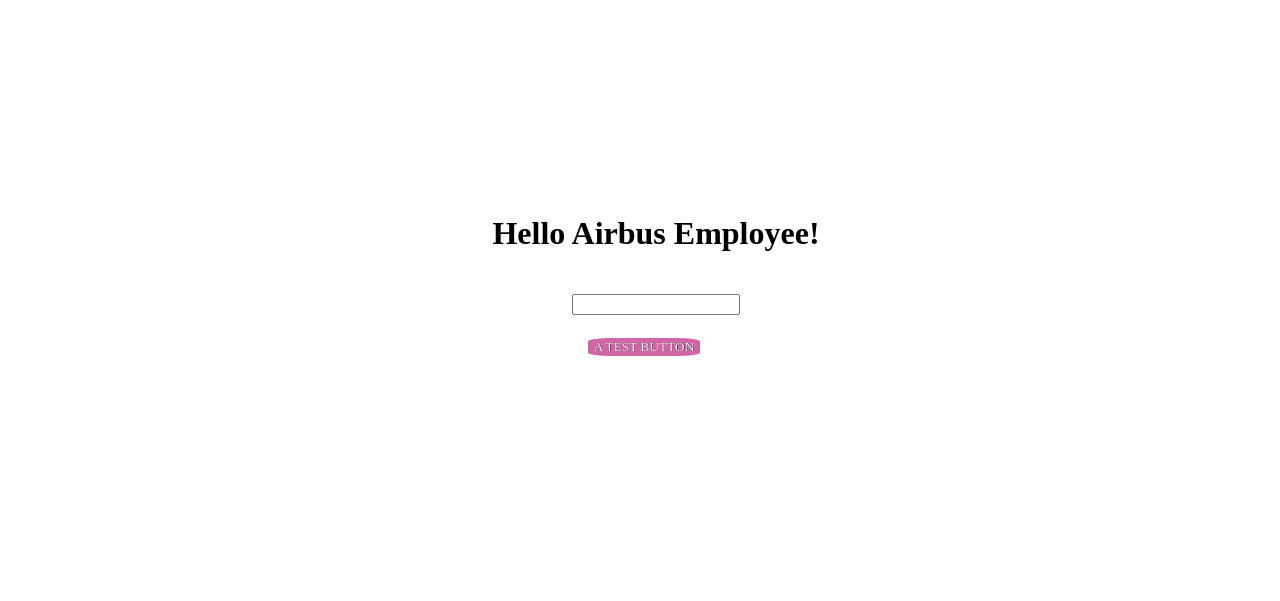
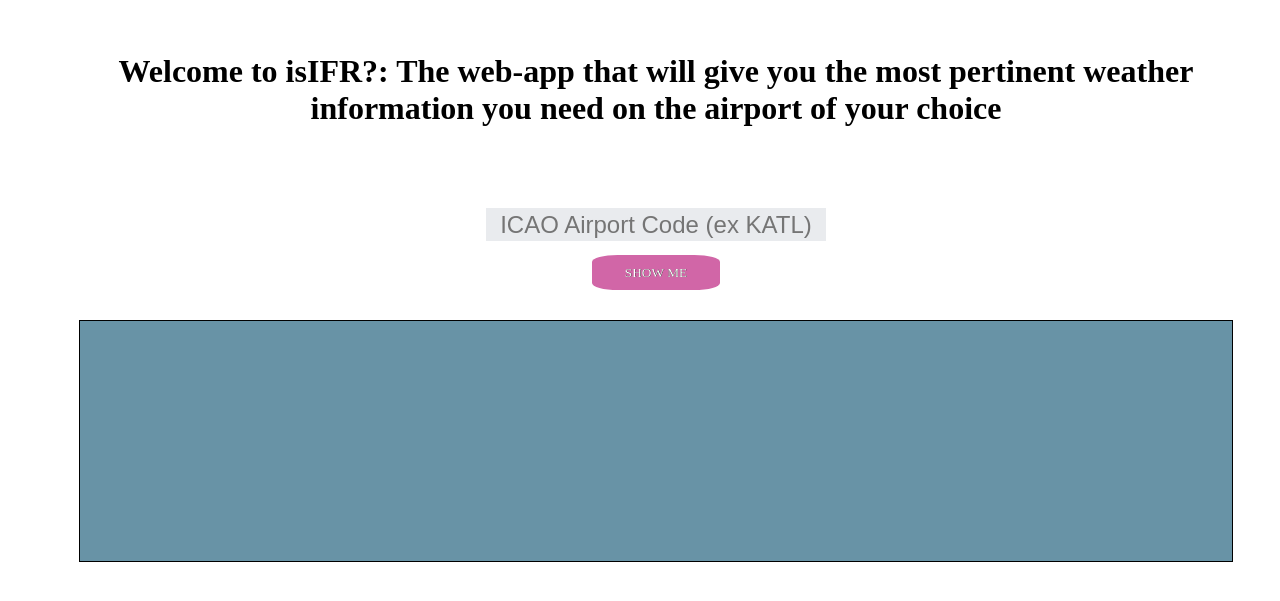
Before and after one commit to stall84/isIFR_v2, a React app: page / in a window 1280 px wide. Shown: the part 111-712 px from the top of the page. Built offline with nearby package versions, Linux system fonts and the light colour scheme; the HTML template or start-up script is replaced by a standard one.

Commit message:
Changed styling of landing page. Sucessfully getting the graphql endpoint through graphiql to return what we want from the rest wrapper

```diff
--- a/package.json
+++ b/package.json
@@ -12,8 +12,10 @@
   "license": "ISC",
   "dependencies": {
     "@material-ui/core": "^4.11.3",
+    "axios": "^0.21.1",
     "ejs": "^3.1.6",
     "express": "^4.17.1",
+    "express-graphql": "^0.12.0",
     "graphql": "^15.5.0",
     "react": "^17.0.1",
     "react-dom": "^17.0.1",
--- a/src/components/pages/components.js
+++ b/src/components/pages/components.js
@@ -17,7 +17,7 @@
     width: 100vw;
 `;
 
-export const FormSection = styled.div`
+export const FormSection = styled.form`
     display: flex;
     flex-direction: column;
     justify-content: center;
@@ -28,7 +28,12 @@
 `;
 
 export const TextInput = styled.input`
-    width: 12em;
+    text-align: center;
+    font-size: 1.5em;
+    width: 14em;
+    height: 2rem;
+    background-color: #E9EBEE;
+    border: .25px black;
 
 `;
 
@@ -41,20 +46,36 @@
 `;
 
 export const Button = styled.button`
-    height: fit-content;
-    width: fit-content;
+    height: 2.2rem;
+    width: 8rem;
     border: 0;
     border-radius: 20%;
     background-color: #D166A7;
     color: #FFF;
-    text-shadow: 0.3px -0.3px black;
+    text-shadow: 0.2px -0.2px black;
     font-family: 'Raleway';
 `;
 
-export const Welcome = styled.h1`
+export const WelcomeDiv = styled.div`
+    width: 90vw;
+    height: 20vh;
+    display: flex;
+    text-align: center;
+`;
+
+export const WelcomeMsg = styled.h1`
     font-family: 'Raleway', open-sans;
 `;
 
+export const DisplayDiv = styled.div`
+    width: 90vw;
+    height: 30vh;
+    background-color: #6893A6;
+    border: 0.5px solid black;
+    display: flex;
+    flex-direction: column;
+
+`;
 
 
 export const Form = (props) => {
@@ -73,14 +94,26 @@
 
     return (
         <React.Fragment>
-            <form onSubmit={submitHandler}>
-                <TextInput onChange={input => inputHandler(input.target.value)} type="text" />
+
+            <FormSection onSubmit={submitHandler}>
+                <TextInput onChange={input => inputHandler(input.target.value)} type="text" placeholder="ICAO Airport Code (ex KATL)"/>
                 <ButtonContainer>
                     <Button type="submit" >
-                        A TEST BUTTON
+                        SHOW ME
                     </Button>
                 </ButtonContainer>
-            </form>
+            </FormSection>
+
         </React.Fragment>
     );
 };
+
+export const Display = (props) => {
+    return (
+        <>
+            <DisplayDiv>
+
+            </DisplayDiv>
+        </>
+    );
+}
--- a/src/components/pages/index.js
+++ b/src/components/pages/index.js
@@ -3,19 +3,22 @@
 import styled from 'styled-components';
 
 import { Container,
-    Welcome,
+    WelcomeDiv,
+    WelcomeMsg,
     FormSection,
-    Form } from './components';
+    Form,
+    Display } from './components';
 
 
 
 const Index = () => {
     return (
         <Container >
-                    <Welcome>Hello Airbus Employee!</Welcome>
-                    <FormSection>
+            <WelcomeDiv>
+                    <WelcomeMsg>Welcome to isIFR?: The web-app that will give you the most pertinent weather information you need on the airport of your choice</WelcomeMsg>
+            </WelcomeDiv>
                         <Form />
-                    </FormSection>
+                        <Display />
         </Container>
     );
 };
--- a/src/static/base.css
+++ /dev/null
@@ -1,5 +0,0 @@
-body {
-  font-family: "Raleway", sans-serif;
-  background-color: #041434;
-  color: #fff;
-}
```
Also changed, not shown: src/graphql/schema.js (+16 -4 lines), src/server.js (+10 -0 lines), src/public/index.js, src/views/pages/index.ejs, 1 other file (tests, documents, lock files or other folders).
